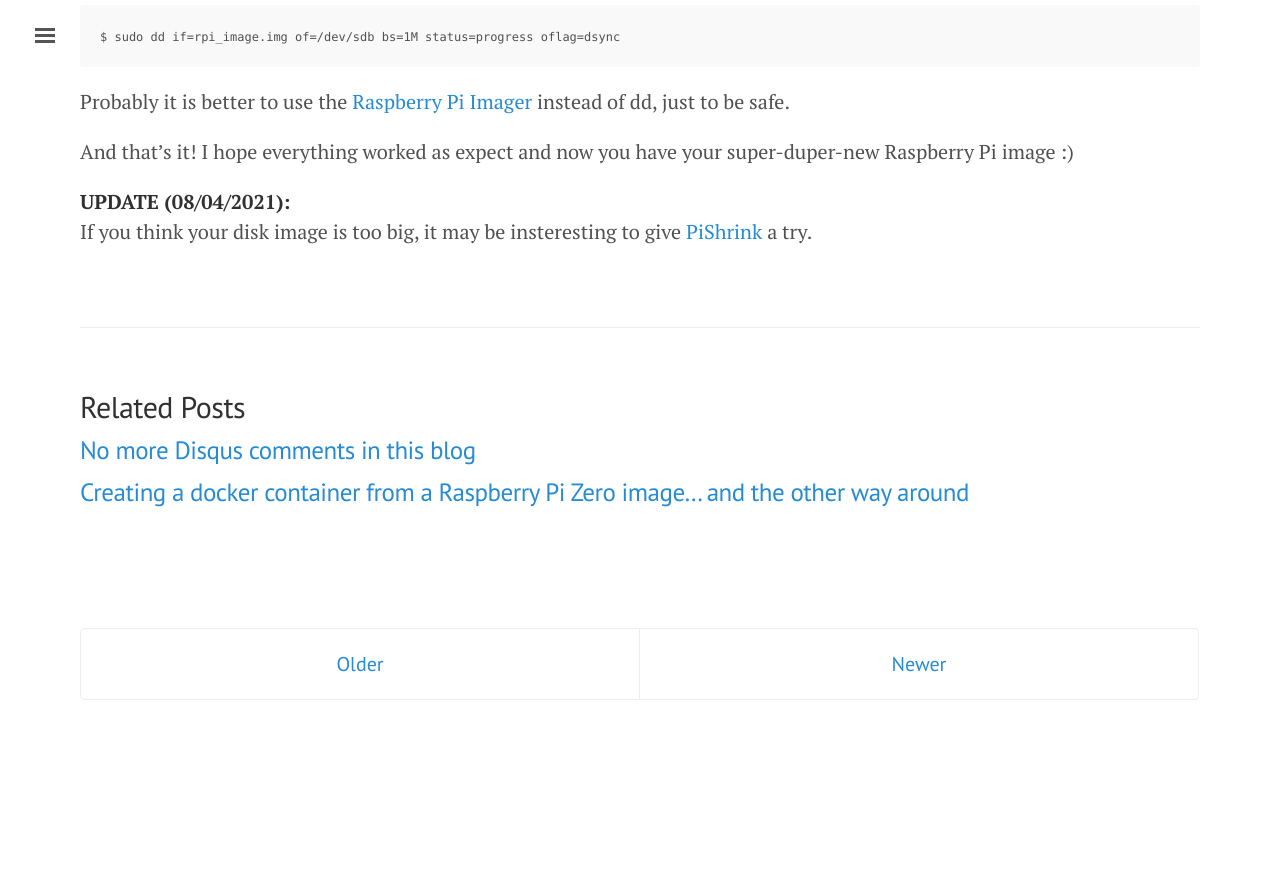
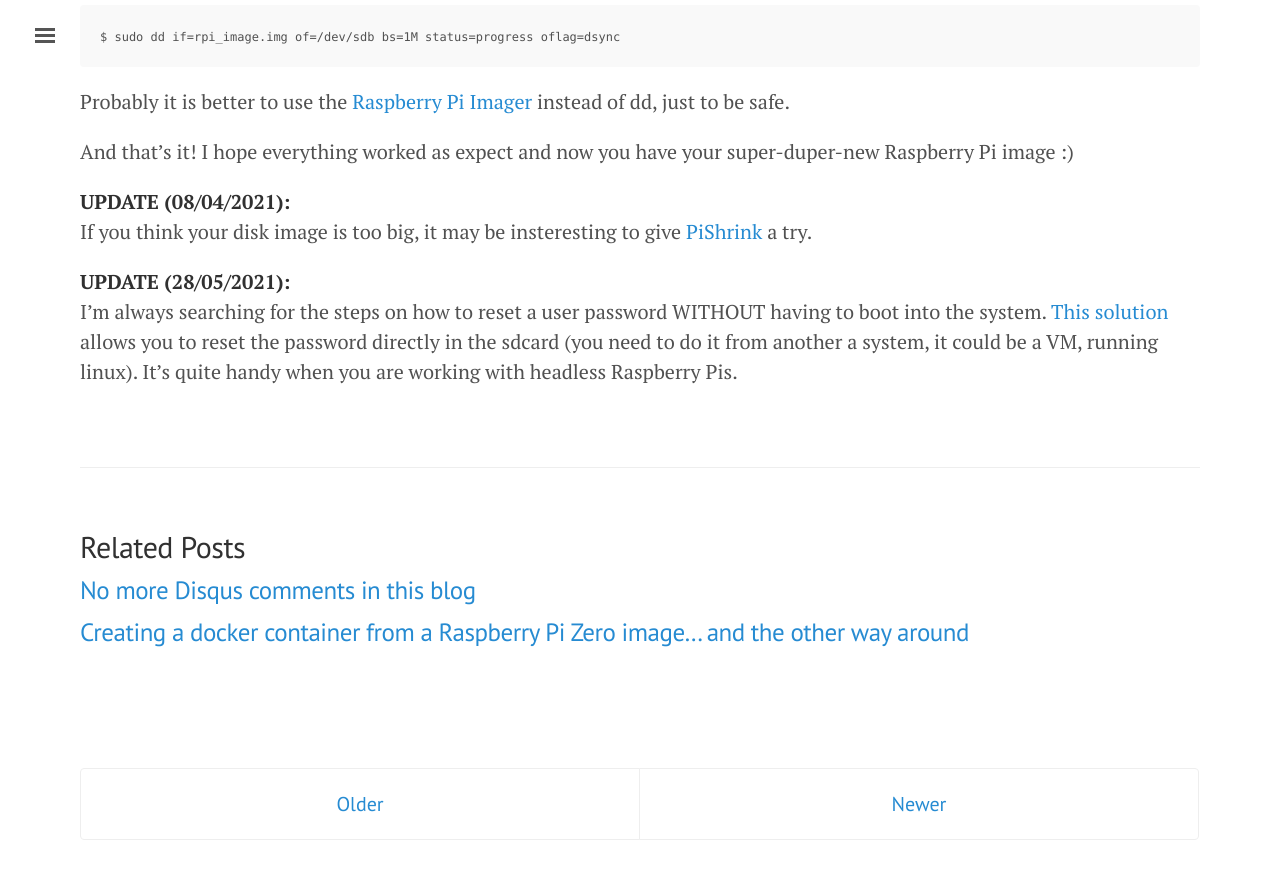
Before and after one commit to ricardodeazambuja/ricardodeazambuja.github.io, a Jekyll site: the page built from _posts/2020-12-29-rpi2docker.md, in a window 1280 px wide and 900 px high, scrolled down 4877 px. Shown: the top 879 px of the window. Built offline with Jekyll 4.4.1, drawn with Linux system fonts in a browser that asks for light colours; before the commit the page ends 5637 px from its top, so only the background shows below that.

Commit message:
Added the link with the steps to reset the password headless

```diff
--- a/_posts/2020-12-29-rpi2docker.md
+++ b/_posts/2020-12-29-rpi2docker.md
@@ -139,3 +139,6 @@ And that's it! I hope everything worked as expect and now you have your super-du
 
 **UPDATE (08/04/2021):**
 If you think your disk image is too big, it may be insteresting to give [PiShrink](https://github.com/Drewsif/PiShrink) a try.
+
+**UPDATE (28/05/2021):**
+I'm always searching for the steps on how to reset a user password WITHOUT having to boot into the system. [This solution](https://raspberrypi.stackexchange.com/a/24771) allows you to reset the password directly in the sdcard (you need to do it from another a system, it could be a VM, running linux). It's quite handy when you are working with headless Raspberry Pis.
```
